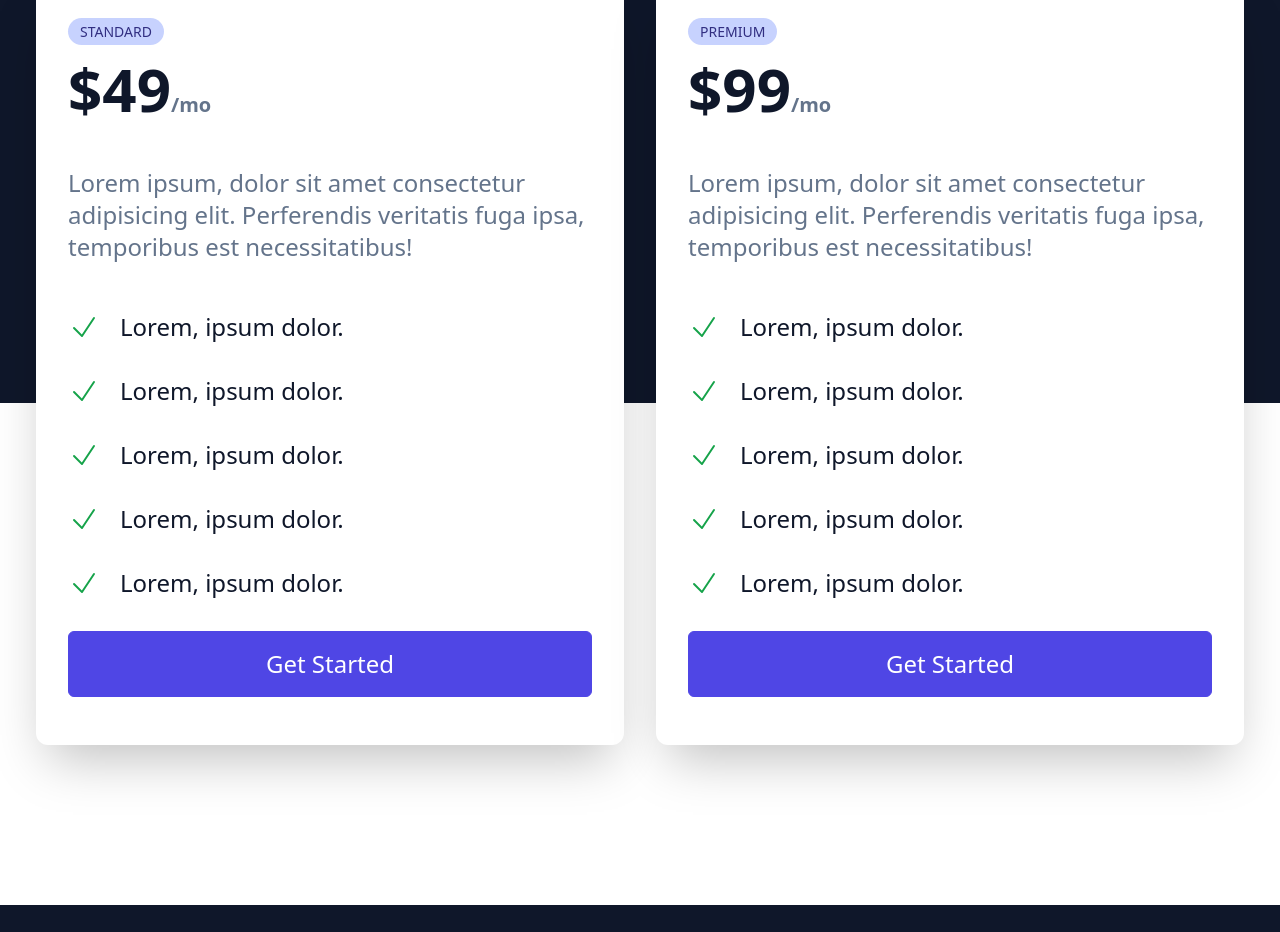
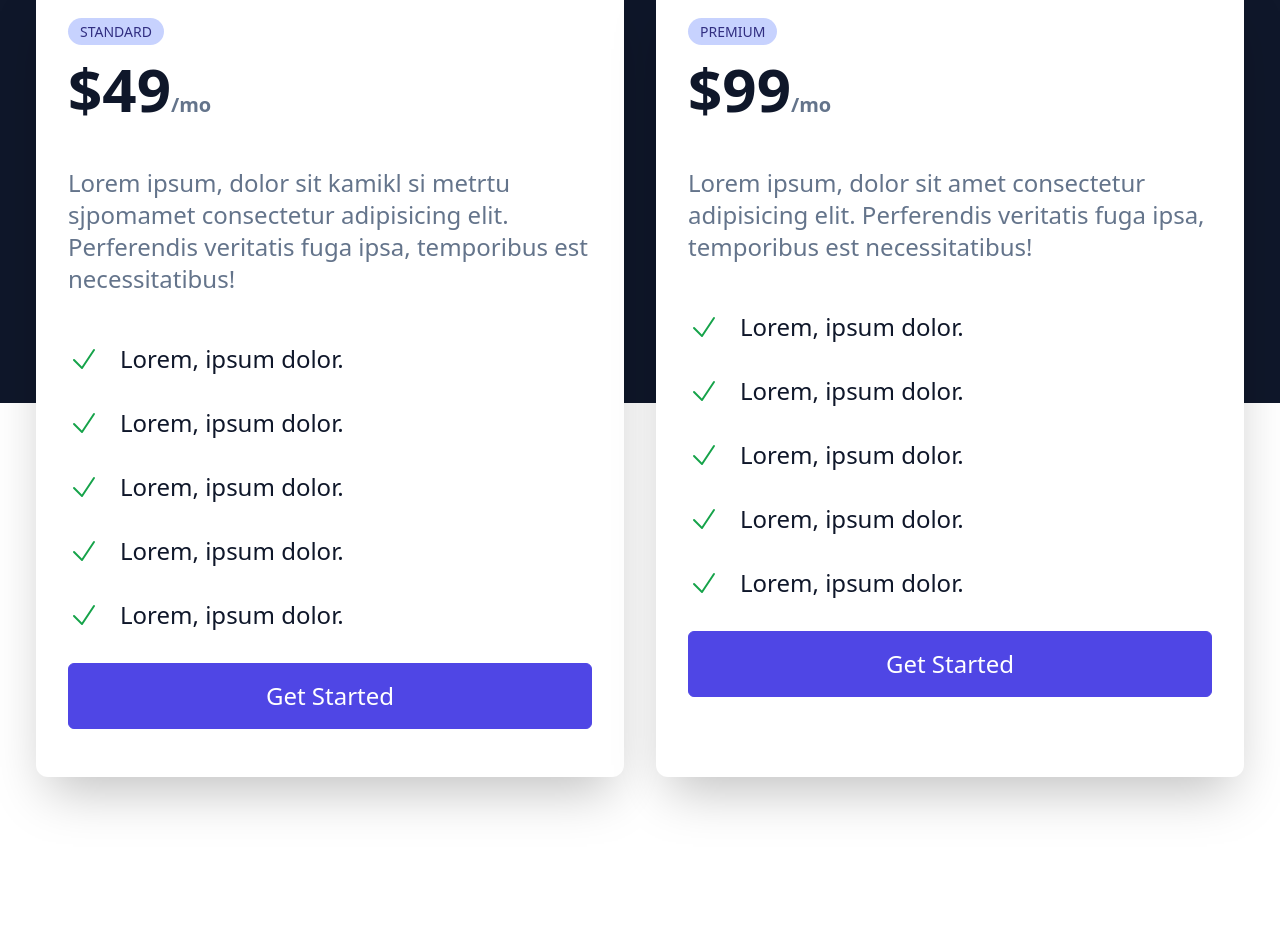
Before and after one commit to bihanviranga/tailwinds-business-site, a React (Create React App) app: page / in a window 1280 px wide. Shown: the part 3443-4375 px from the top of the page. Built offline with nearby package versions, Linux system fonts and the light colour scheme.

Commit message:
Pricing changes

```diff
--- a/src/components/Pricing.jsx
+++ b/src/components/Pricing.jsx
@@ -32,7 +32,7 @@ function Pricing() {
               </p>
             </div>
             <p className="text-2xl py-8 text-slate-500">
-              Lorem ipsum, dolor sit amet consectetur adipisicing elit.
+              Lorem ipsum, dolor sit kamikl si metrtu sjpomamet consectetur adipisicing elit.
               Perferendis veritatis fuga ipsa, temporibus est necessitatibus!
             </p>
             <div className="text-2xl relative">
```
